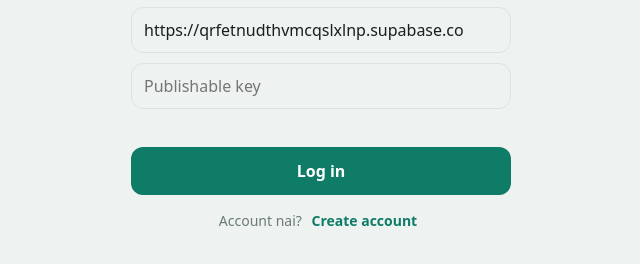
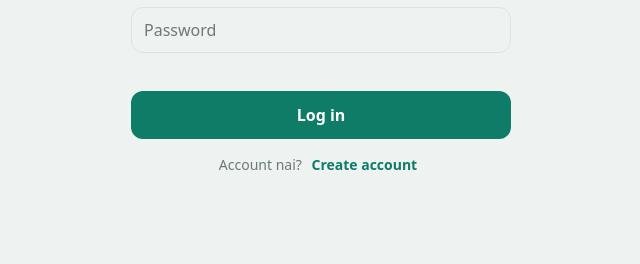
Before and after one commit to zyntaxadmin-ai/ORIN-AI, a plain HTML site: page index.html in a window 1280 px wide. Shown: the part 422-686 px from the top of the page, without its empty margins (319-959 px from the left). Drawn offline with Linux system fonts and the light colour scheme.

Commit message:
Update index.html

```diff
--- a/index.html
+++ b/index.html
@@ -200,7 +200,7 @@ async function syncNow(first){
   }catch(e){cst='error: '+e.message}
   syncing=false;
 }
-const SB_URL='https://qrfetnudthvmcqslxlnp.supabase.co',SB_KEY='';
+const SB_URL='https://qrfetnudthvmcqslxlnp.supabase.co',SB_KEY='sb_publishable_RBh5MV6JmwMtkH9-H8fbEg_V9-Fa9Js';
 let home=true,amode='in';
 function showAuth(on){const a=$('auth');a.classList.toggle('on',on);if(on){$('adv').style.display=SB_KEY?'none':'block';$('au').value=SB_URL||C().url||'';$('ak').value=SB_KEY||C().anon||'';$('ae').value=C().email||''}}
 function setMode(m){amode=m;$('abtn').textContent=m==='in'?'Log in':'Create account';$('aq').textContent=m==='in'?'Account nai?':'Account ache?';$('aswitch').textContent=m==='in'?'Create account':'Log in';$('ap').autocomplete=m==='in'?'current-password':'new-password';$('aerr').textContent=''}
```
